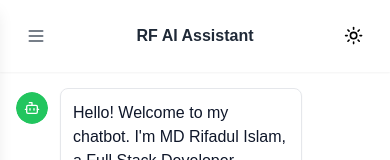
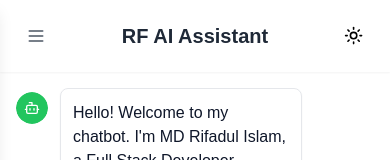
Before and after one commit to RF-Rifat/Chatbot, a Next.js app: page / in a window 390 px wide. Shown: the top 160 px of the page. Built offline with nearby package versions, Linux system fonts and the light colour scheme.

Commit message:
ai intrigation themes added

```diff
--- a/components/gemini-ui/ChatHeader.tsx
+++ b/components/gemini-ui/ChatHeader.tsx
@@ -20,10 +20,10 @@ export default function ChatHeader({
         className="md:hidden"
         onClick={() => setSidebarOpen(!sidebarOpen)}
       >
-        <Menu className="h-5 w-5 text-gray-600 dark:text-gray-300" />
+        <Menu className="h-5 w-5 text-gray-600 dark:text-gray-300 hover:dark:text-black" />
         <span className="sr-only">Toggle sidebar</span>
       </Button>
-      <h1 className="md:text-xl font-semibold text-gray-800 dark:text-gray-200">
+      <h1 className="text-xl font-semibold text-gray-800 dark:text-gray-200">
         RF AI Assistant
       </h1>
       <ThemeToggle />
```
